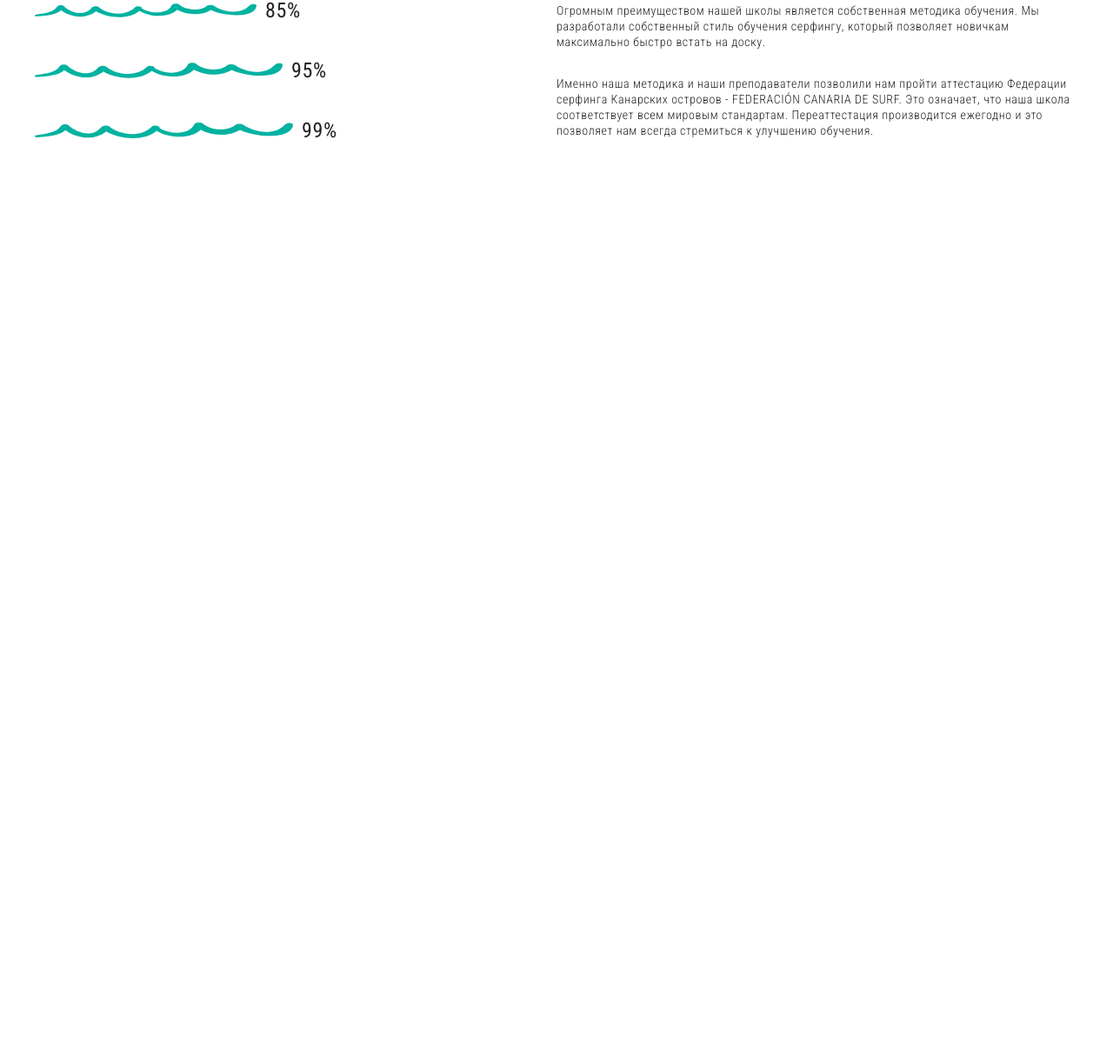
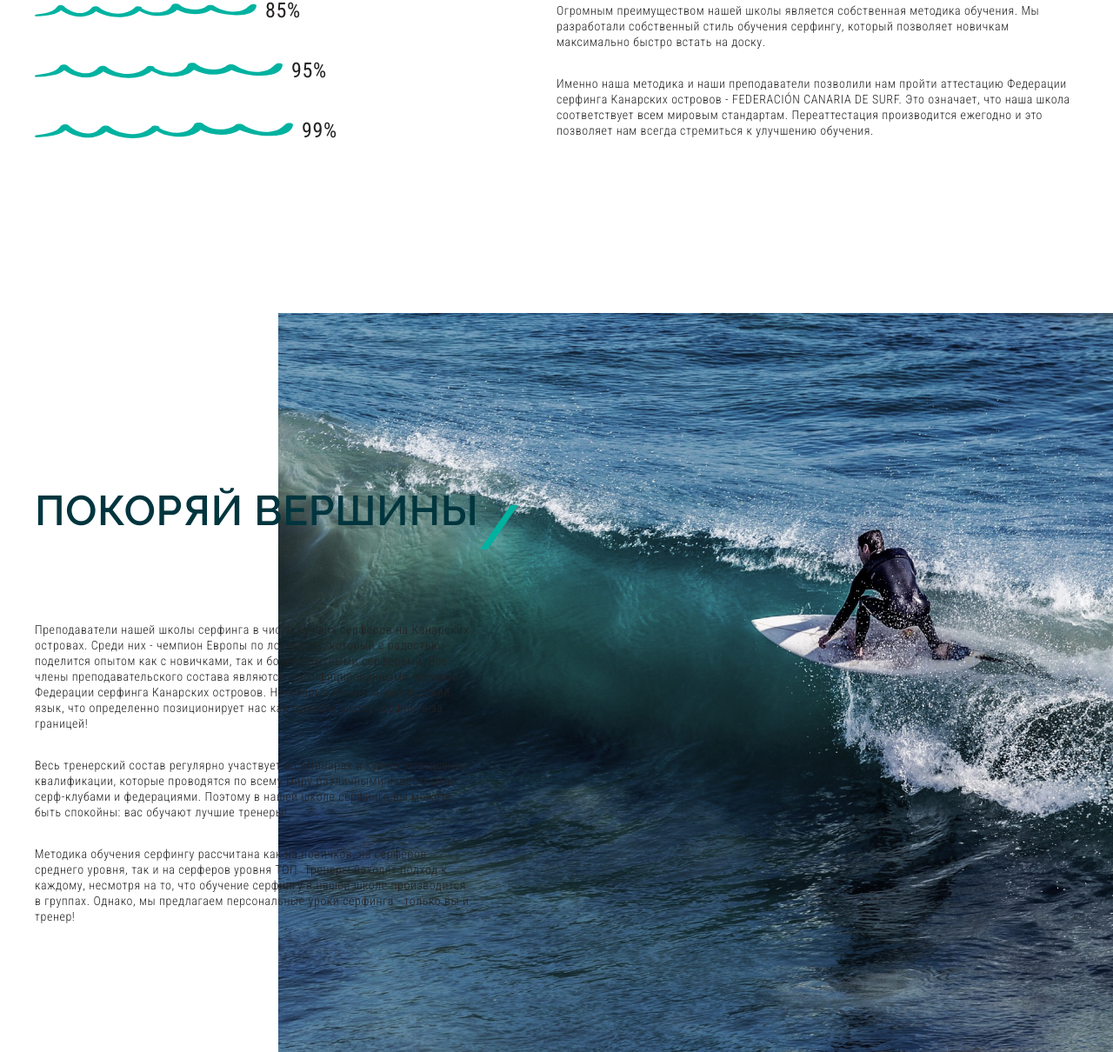
Before and after one commit to Moon1ight-cpu/Wave-, a plain HTML site: page index.html in a window 1280 px wide. Shown: the part 2348-3558 px from the top of the page at 87% size. Before the commit the page ends 2707 px from the top, so only its background shows below. Drawn offline with nearby package versions, Linux system fonts and the light colour scheme.

Commit message:
Сверстан блок 'Мотивация'

```diff
--- a/css/style.css
+++ b/css/style.css
@@ -122,6 +122,9 @@ body {
 
 
 
+
+
+
 .services {
     padding: 200px 0;
 }
@@ -172,23 +175,24 @@ body {
     display: flex;
     justify-content: space-between;
 }
+
 .services__scales {
     display: flex;
     flex-direction: column;
     justify-content: space-between;
 }
+
 .services__scale {
     display: flex;
     max-width: 350px;
 }
+
 .services__scale-percent {
     margin-left: 10px;
     font-weight: 400;
     font-size: 24px;
     line-height: 18px;
 }
-
-
 
 .services__description {
     max-width: 600px;
@@ -197,3 +201,22 @@ body {
 .services__description+.services__description {
     margin-top: 30px;
 }
+
+
+
+.motivation {
+    background: url("../images/motivation.jpg") no-repeat right bottom;
+}
+.motivation__inner {
+    padding-top: 200px ;
+    padding-bottom: 147px;
+}
+.motivation__title {
+    margin-bottom: 100px;
+}
+.motivation__text p {
+    max-width: 507px;
+}
+.motivation__text p + p {
+    margin-top: 30px;
+}
--- a/index.html
+++ b/index.html
@@ -219,6 +219,19 @@
 
     </section>
 
+    <section class="motivation">
+        <div class="container">
+            <div class="motivation__inner">
+                <h2 class="title motivation__title">Покоряй вершины</h2>
+                <div class="motivation__text">
+                    <p>Преподаватели нашей школы серфинга в числе лучших серферов на Канарских островах. Среди них - чемпион Европы по лонгборду, который с радостью поделится опытом как с новичками, так и более опытными серферами.
+                        Все члены преподавательского состава являются сертифицированными членами Федерации серфинга Канарских островов. Некоторые из них знают русский язык, что определенно позиционирует нас как русскую школу серфинга за границей!</p>
+                    <p>Весь тренерский состав регулярно участвует в семинарах и курсах повышения квалификации, которые проводятся по всему миру различными известными серф-клубами и федерациями. Поэтому в нашей школе серфинга вы можете быть спокойны: вас обучают лучшие тренеры!</p>
+                    <p>Методика обучения серфингу рассчитана как на новичков, на серферов среднего уровня, так и на серферов уровня ТОП. Тренеры находят подход к каждому, несмотря на то, что обучение серфингу в нашей школе производится в группах. Однако, мы предлагаем персональные уроки серфинга - только вы и тренер!</p>
+                </div>
+            </div>
+        </div>
+    </section>
 
 
     <script src="https://ajax.googleapis.com/ajax/libs/jquery/3.6.0/jquery.min.js"></script>
```
Also changed, not shown: images/motivation.jpg (added).
